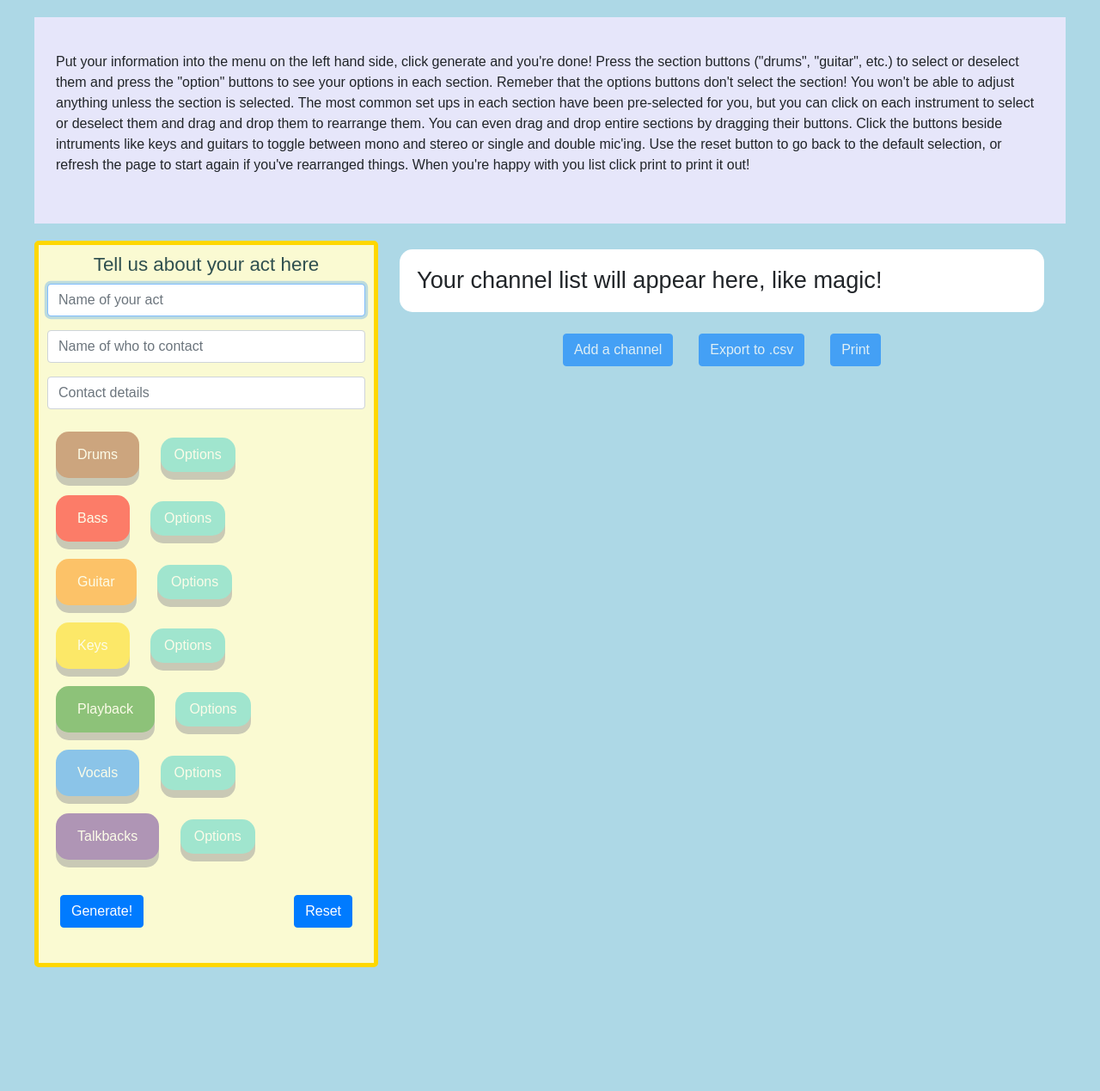
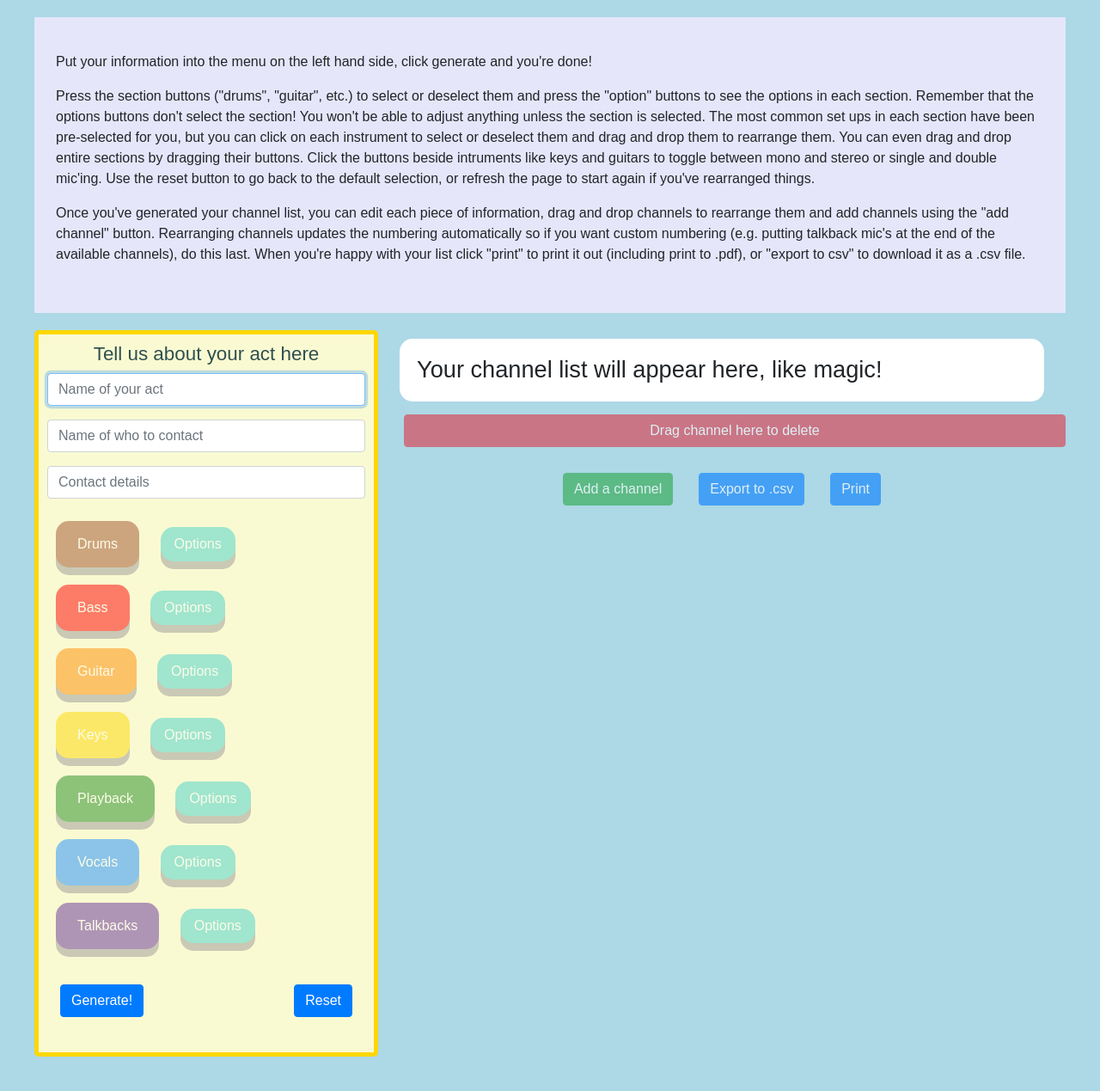
Before and after one commit to myearsarealight/RiderGen, a Flask app: page /channels in a window 1280 px wide. Shown: the part 304-1573 px from the top of the page at 86% size. Before the commit the page ends 1429 px from the top, so only its background shows below. Run offline with Flask 2, Linux system fonts and the light colour scheme; some libraries are stand-ins or nearby versions.

Commit message:
Fixed export to .csv. Added add and remove channels buttons.

```diff
--- a/RiderGen/static/scripts/channels.js
+++ b/RiderGen/static/scripts/channels.js
@@ -1,6 +1,9 @@
 // Set url root for JSON
 
 //$SCRIPT_ROOT = { { request.script_root | tojson | safe } };
+
+// Declare WinPrint variable to it works for printing because the process is spread across 3 functions
+var WinPrint;
 
 // Defined functions:
 
@@ -48,8 +51,7 @@ function swapClass(elem, a, b) {
 function printArea(areaID) {
     // Get the content
     let printContent = $(areaID).html();
-    // Open a new window
-    let WinPrint = window.open('', '', 'width=900,height=650');
+    // Window already opened when button was clicked
     // Add the CSS sources
     WinPrint.document.write('<html> <head>');
     WinPrint.document.write('<link rel="stylesheet" href="https://cdn.jsdelivr.net/npm/bootstrap@4.5.3/dist/css/bootstrap.min.css" integrity="sha384-TX8t27EcRE3e/ihU7zmQxVncDAy5uIKz4rEkgIXeMed4M0jlfIDPvg6uqKI2xXr2" crossorigin="anonymous">');
@@ -130,8 +132,9 @@ $("#generate").click(function () {
         $("#table_holder").html(resp.data);
     });
 
-    // Enable add, export and print buttons
+    // Enable add, delete, export and print buttons
     $("#add").prop("disabled", false);
+    $("#delete").prop("disabled", false);
     $("#csv").prop("disabled", false);
     $("#print").prop("disabled", false);
 });
@@ -152,8 +155,22 @@ $(document).ajaxComplete(function () {
             $(this).find("tr").each(function (i) {
                 updateNumber($(this), i + 1);
             });
-        }
+        },
+        connectWith: '#delete',
+        update: function (event, ui) {
+            //Run this code whenever an item is dragged and dropped out of this list
+            var order = $(this).sortable('serialize');
+        },
+        helper: 'clone'
     });
+});
+
+// Allow channels to be deleted from the list using sortable. Adapted from https://jsfiddle.net/Glutnix/pSgDu/
+$("#delete").droppable({
+    accept: 'tbody > tr',
+    drop: function (event, ui) {
+        ui.draggable.remove();
+    }
 });
 
 
@@ -211,33 +228,13 @@ $("#add").on("click", function () {
 // Print button for channel list
 $("#print").on("click", function () {
     // Open a new window straight away, to stop it from being blocked by the browser
-    let WinPrint = window.open('', '', 'width=900,height=650');
+    WinPrint = window.open('', '', 'width=900,height=650');
     // Set the div to be print only before ajax happens
     swapClass("#to_print", "csv", "print");
 
     // Send the data using post, then add the rendered template to the page inside the to_print hidden div
     $.post("/channelprint", $("#channel_list").serialize(), function (resp) {
         $("#to_print").html(resp.data);
-
-    });
-    // Wait for ajax to complete, then print
-    $(document).ajaxSuccess(function (event, xhr, settings) {
-        if ($("#to_print").hasClass("print")) {
-            // Get the content
-            let printContent = $("#to_print").html();
-
-            // Add the CSS sources
-            WinPrint.document.write('<html> <head>');
-            WinPrint.document.write('<link rel="stylesheet" href="https://cdn.jsdelivr.net/npm/bootstrap@4.5.3/dist/css/bootstrap.min.css" integrity="sha384-TX8t27EcRE3e/ihU7zmQxVncDAy5uIKz4rEkgIXeMed4M0jlfIDPvg6uqKI2xXr2" crossorigin="anonymous">');
-            WinPrint.document.write('<link href="/static/content/styles.css" rel="stylesheet" type ="text/css" media="all"> </head>');
-            // Add the content, in its own div because .html() only takes the content of the div
-            WinPrint.document.write('<body> <div id=table_holder>' + printContent + '</div> </body> </html>');
-            // Finish writing the document
-            WinPrint.document.close();
-            WinPrint.focus();
-            // Open print window, after a second delay to give the CSS time to be loaded. Close it when done
-            setTimeout(function () { WinPrint.print(); WinPrint.close(); }, 1000);
-        }
     });
 });
 
@@ -249,10 +246,20 @@ $("#csv").on("click", function () {
     $.post("/channelprint", $("#channel_list").serialize(), function (resp) {
         $("#to_print").html(resp.data);
     });
-    // Wait for ajax to complete, then print
-    $(document).ajaxSuccess(function (event, xhr, settings) {
-        if ($("#to_print").hasClass("csv")) {
-            exportTableToCSV("#channel_table_print", "#actname");
-        }
-    });
 });
+
+// Ajax event listeners for print and .csv outside the functions so they aren't bound every time the buttons are clicked
+$(document).ajaxSuccess(function (event, xhr, settings) {
+    if ($("#to_print").hasClass("print")) {
+        printArea("#to_print")
+    }
+    else if ($("#to_print").hasClass("csv")) {
+        exportTableToCSV("#channel_table_print", "#actname");
+    }
+});
+
+// Ajax error message handling
+$(document).ajaxError(function (event, jqXHR, ajaxSettings, thrownError) {
+    $(".alert").show();
+    $('.alert').append('Something went wrong. Please try again in a few minutes. Issue with url: ' + ajaxSettings.url + '. Status: ' + jqXHR.status + '. Status text: ' + jqXHR.statusText + '. Error: ' + thrownError + '.<br><br>');
+});
--- a/RiderGen/templates/channels.html
+++ b/RiderGen/templates/channels.html
@@ -11,15 +11,23 @@
 <div class="row">
     <p>
         Put your information into the menu on the left hand side, click generate and you're done!
+    </p>
+    <p>
         Press the section buttons ("drums", "guitar", etc.) to select or deselect them and press the "option" buttons
-        to see your options in each section. Remeber that the options buttons don't select the section!
+        to see the options in each section. Remember that the options buttons don't select the section!
         You won't be able to adjust anything unless the section is selected. The most common set ups in
         each section have been pre-selected for you, but you can click on each instrument to
         select or deselect them and drag and drop them to rearrange them. You can even drag and drop entire
         sections by dragging their buttons. Click the buttons beside intruments like keys and guitars to toggle
         between mono and stereo or single and double mic'ing. Use the reset button to go back to the default
-        selection, or refresh the page to start again if you've rearranged things. When you're happy with you list
-        click print to print it out!
+        selection, or refresh the page to start again if you've rearranged things.
+    </p>
+    <p>
+        Once you've generated your channel list, you can edit each piece of information, drag and drop channels to
+        rearrange them and add channels using the "add channel" button. Rearranging channels updates the numbering
+        automatically so if you want custom numbering (e.g. putting talkback mic's at the end of the available channels),
+        do this last. When you're happy with your list click "print" to print it out (including print to .pdf), or
+        "export to csv" to download it as a .csv file.
     </p>
 </div>
 {% endblock %}
@@ -65,6 +73,7 @@
                             <input type="checkbox" id="hihat" name="instrument" value="hihat" checked />
                             <label for="hihat" class="drum_channels">Hi hat</label>
                         </div>
+
                         <div class="options_holder">
                             <input type="checkbox" id="rack1" name="instrument" value="rack1" checked />
                             <label for="rack1" class="drum_channels">Rack 1</label>
@@ -300,8 +309,11 @@
             <div id="table_holder">
                 <h2>Your channel list will appear here, like magic!</h2>
             </div>
+            <div>
+                <button class="btn btn-danger btn-block" type="button" id="delete" disabled>Drag channel here to delete</button>
+            </div>
             <div class="center">
-                <button class="btn btn-primary" type="button" id="add" disabled>Add a channel</button>
+                <button class="btn btn-success" type="button" id="add" disabled>Add a channel</button>
                 <button class="btn btn-primary" type="button" id="csv" disabled>Export to .csv</button>
                 <button class="btn btn-primary" type="button" id="print" disabled>Print</button>
             </div>
--- a/RiderGen/templates/channelsub.html
+++ b/RiderGen/templates/channelsub.html
@@ -1,7 +1,11 @@
 <!-- html fragment to add channel list into channels page without rendering the whole thing-->
 <div class="channel_list_info d-flex bd-highlight mb-3">
     <div class="mr-auto p-2 bd-highlight" style="font-size:150%">
-        <input autocomplete="off" name="actname" type="text" value="{{ act_name }}" />
+        {% if act_name == '' %}
+            <input autocomplete="off" name="actname" type="text" placeholder="Act name" />
+        {% else %}
+            <input autocomplete="off" name="actname" type="text" value="{{ act_name }}" />
+        {% endif %}
     </div>
     <div class="p-2 bd-highlight">
         {% if contact_name != '' %}
--- a/RiderGen/templates/layout.html
+++ b/RiderGen/templates/layout.html
@@ -47,6 +47,7 @@
         {% block intro %}{% endblock %}
     </div>
     <div class="container-fluid">
+        <div style="display:none" class="alert alert-danger"> </div>
         {% block content %}{% endblock %}
     </div>
     <!-- Optional JavaScript -->
```
Also changed, not shown: RiderGen/templates/index.html (+4 -4 lines).
